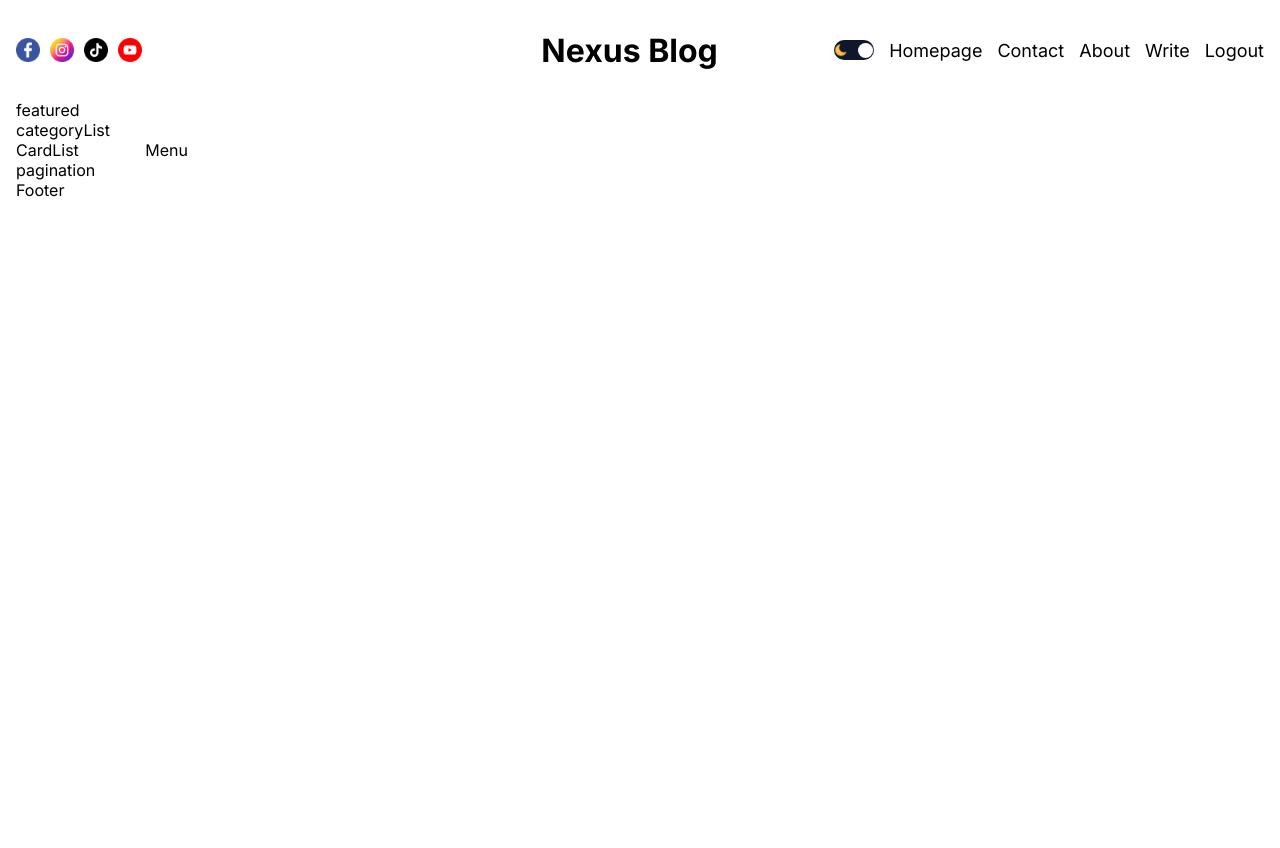
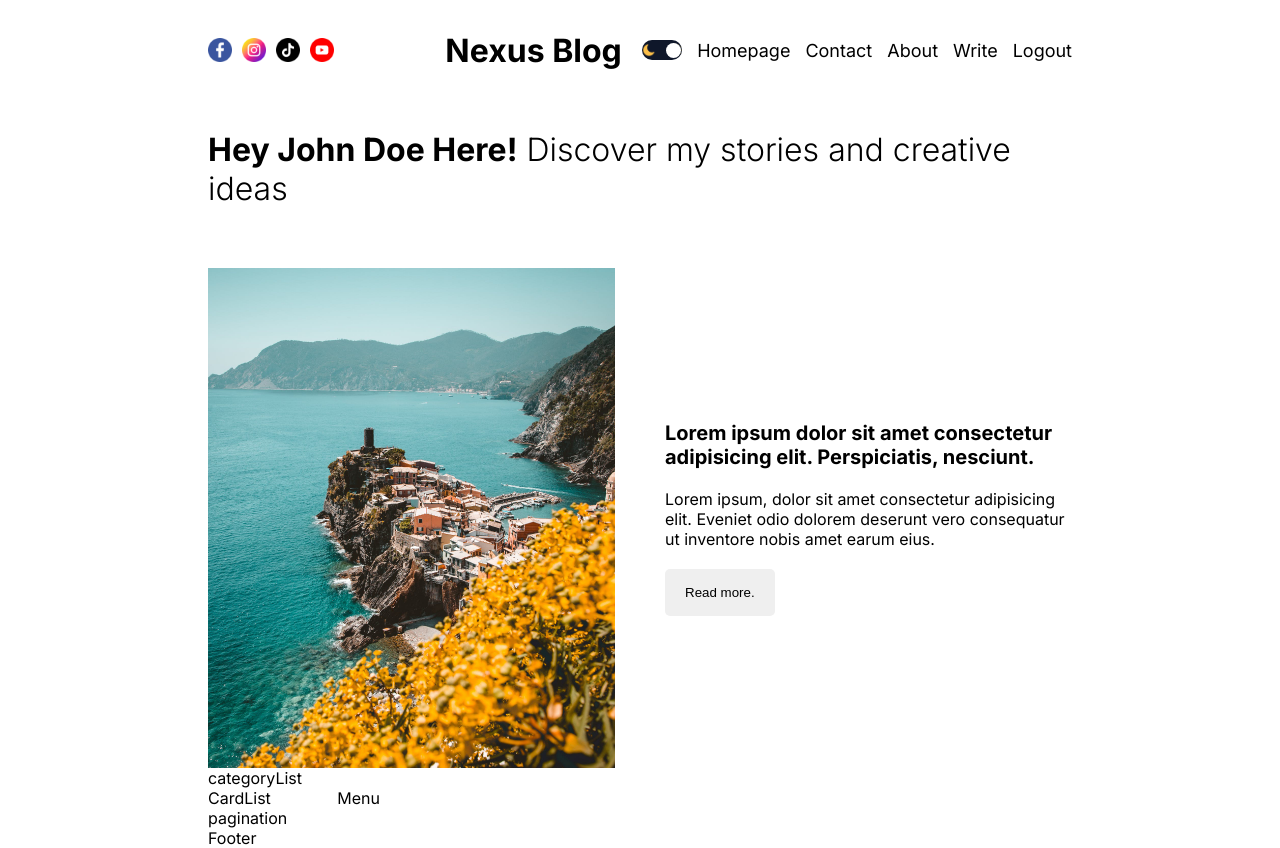
Before and after one commit to Akalanka-00/Nexus-Blog, a Next.js app: page / in a window 1280 px wide. Before the commit the page ends 800 px from the top, so only its background shows below. Built offline with nearby package versions, Linux system fonts and the light colour scheme.

Commit message:
Feature Basic UI | YML Update

```diff
--- a/src/app/globals.css
+++ b/src/app/globals.css
@@ -43,8 +43,6 @@ a {
   min-height: 100vh;
   background-color: var(--bg);
   color: var(--textColor);
-  padding: 0 1rem;
-
 }
 
 .wrapper {
--- a/src/app/layout.tsx
+++ b/src/app/layout.tsx
@@ -1,10 +1,10 @@
-import type { Metadata } from "next";
+import Navbar from "@/components/navbar/Navbar";
+import "./globals.css";
 import { Inter } from "next/font/google";
-import "./globals.css";
-import Navbar from "@/components/navbar/Navbar";
 import Footer from "@/components/footer/Footer";
-import {ThemeContextProvider} from "@/context/ThemeContext";
+import { ThemeContextProvider } from "@/context/ThemeContext";
 import ThemeProvider from "@/providers/ThemeProvider";
+import { Metadata } from "next";
 
 const inter = Inter({ subsets: ["latin"] });
 
@@ -21,15 +21,19 @@ export default function RootLayout({
   return (
     <html lang="en">
       <body className={inter.className}>
+        {/* <AuthProvider> */}
           <ThemeContextProvider>
             <ThemeProvider>
               <div className="container">
-          <Navbar/>
+                <div className="wrapper">
+                  <Navbar />
                   {children}
-          <Footer/>
+                  <Footer />
+                </div>
               </div>
             </ThemeProvider>
           </ThemeContextProvider>
+        {/* </AuthProvider> */}
       </body>
     </html>
   );
--- a/src/components/featured/Featured.tsx
+++ b/src/components/featured/Featured.tsx
@@ -1,8 +1,24 @@
 import React from 'react'
 import styles from './featured.module.css'
+import Image from 'next/image'
 
 export default function Featured () {
   return (
-    <div className={styles.container}>featured</div>
+    <div className={styles.container}>
+      <h1 className={styles.title}>
+        <b>Hey John Doe Here!</b> Discover my stories and creative ideas
+      </h1>
+      <div className={styles.post}>
+        <div className={styles.imageContainer}>
+          <Image src="/images/p1.jpeg" fill alt=''/>
+        </div>
+        <div className={styles.textContainer}>
+          <h1 className={styles.postTitle}>Lorem ipsum dolor sit amet consectetur adipisicing elit. Perspiciatis, nesciunt.</h1>
+          <p>Lorem ipsum, dolor sit amet consectetur adipisicing elit. Eveniet odio dolorem
+            deserunt vero consequatur ut inventore nobis amet earum eius.</p>
+            <button className={styles.button}>Read more.</button>
+        </div>
+      </div>
+    </div>
   )
 }
--- a/src/components/featured/featured.module.css
+++ b/src/components/featured/featured.module.css
@@ -0,0 +1,49 @@
+.container{
+    margin-top: 30px;
+}
+
+.title{
+    font-style: 96px;
+    font-weight: 300;
+}
+
+.post{
+    margin-top: 60px;
+    display: flex;
+    align-items: center;
+    gap: 50px;
+}
+
+.imageContainer{
+ flex:1;
+ height: 500px;
+ position: relative;
+}
+
+.image{
+    object-fit: cover;
+}
+
+.textContainer{
+    flex: 1;
+    display: flex;
+    flex-direction: column;
+    gap: 20px;
+}
+
+.postTitle{
+    font-size: 20px;
+}
+
+.postDec{
+    font-style: 20px;
+    font-weight: 300;
+    color: var(--softTextColor);
+}
+
+.button{
+    padding: 16px 20px;
+    border: none;
+    border-radius: 5px;
+    width: max-content;
+}
```
Also changed, not shown: public/images/p1.jpeg (added). Lines whose indentation alone changed are shown as unchanged.
